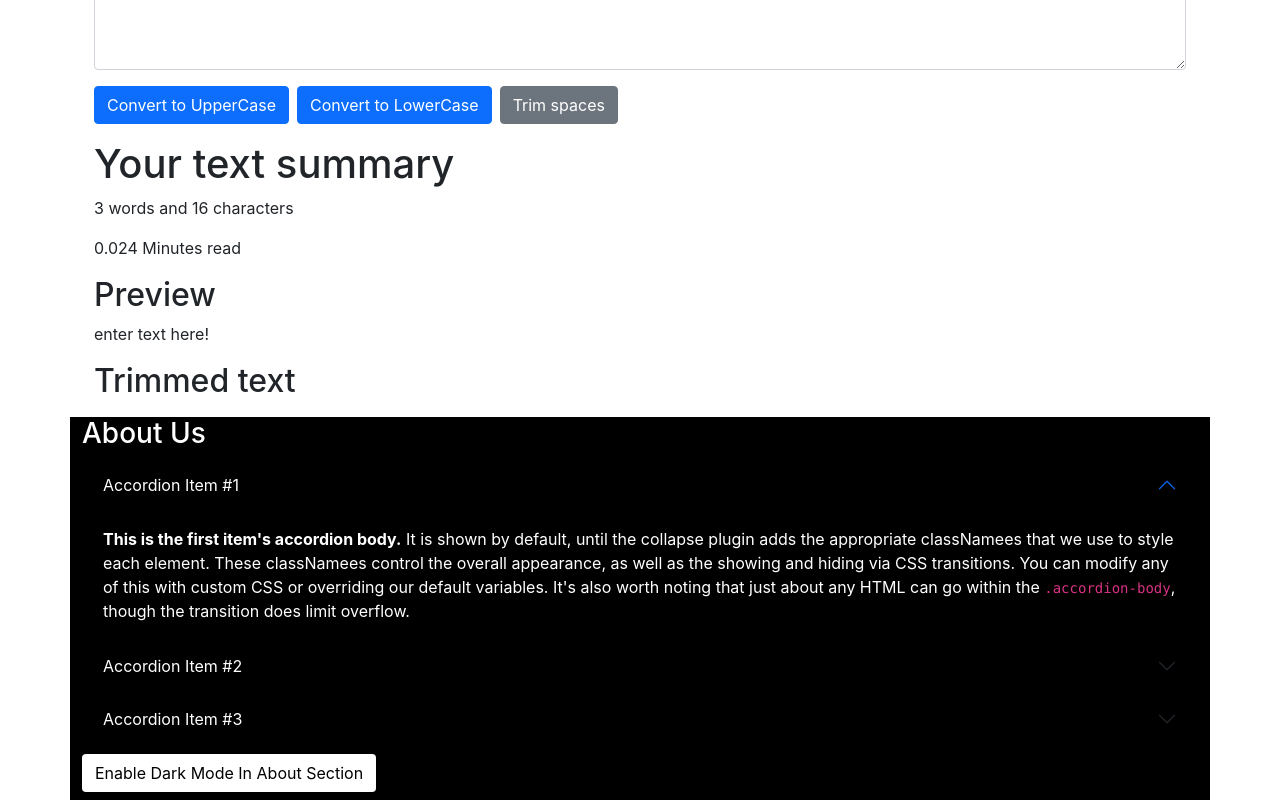
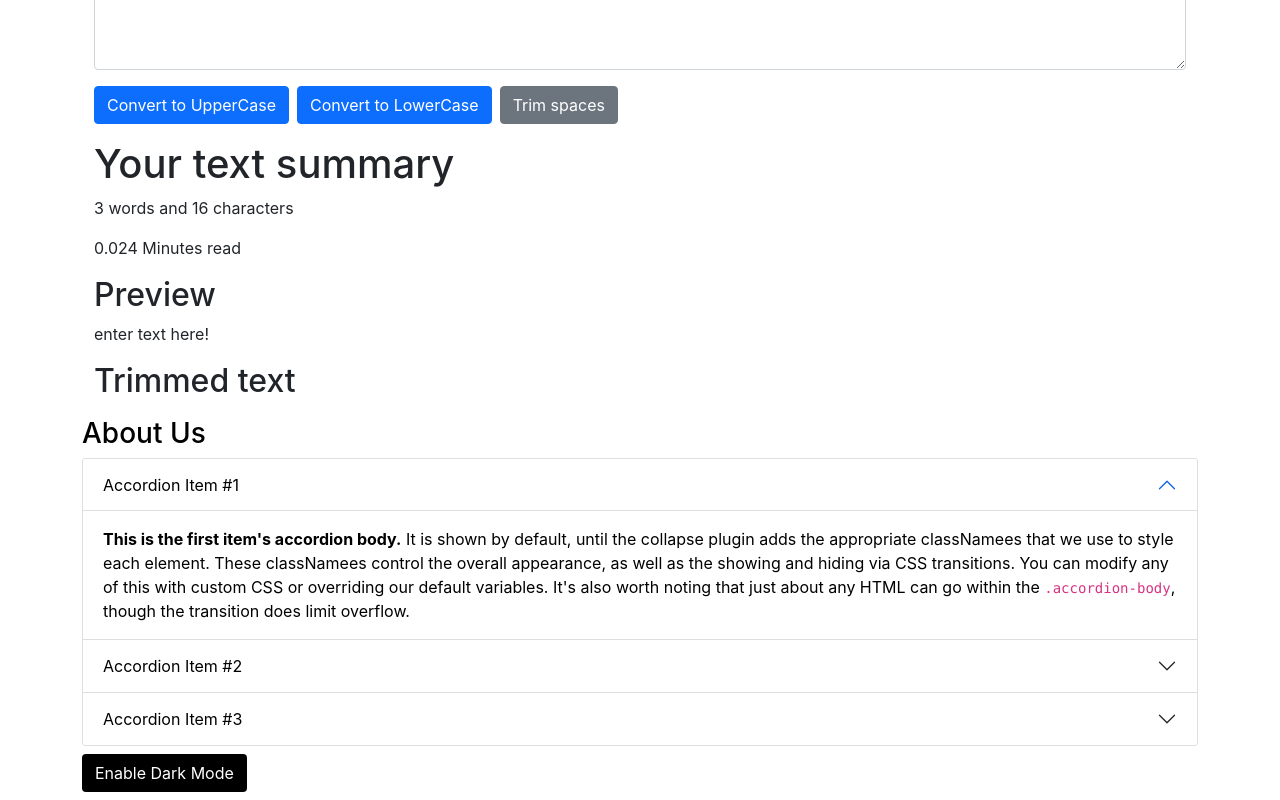
Before and after one commit to kapil551/ReactJs-Code-with-harry, a React (Create React App) app in the folder my-app/: page / in a window 1280 px wide. Shown: the part 264-1064 px from the top of the page. Built offline with nearby package versions, Linux system fonts and the light colour scheme.

Commit message:
toggle b/w light and dark mode in About component using useState react hook

```diff
--- a/my-app/src/components/About.js
+++ b/my-app/src/components/About.js
@@ -2,20 +2,90 @@
 
 // We are creating a custom function based component of react
 
-import React from 'react'
+import React, {useState} from 'react'
 
 export default function About() {
 
-    // Enble dark mode in about component
-    let myStyle = {
-        color: "white",
+    // // Enble dark mode in about component
+    // let myStyle = {
+    //     color: "white",
+    //     backgroundColor: "black",
+    // }
+
+    // let btnStyle = {
+    //     backgroundColor: "white",
+    //     color: "black"
+    // }
+
+    // Declare a new state variable, which we'll call "myStyle",
+    // And initially the value of myStyle is per light mode
+    const [myStyle, setMyStyle] = useState({
+
+        color: "black",
+        backgroundColor: "white"
+    });
+
+    // Declare another new state variable, which we'll call "btnStyle",
+    // And initially the value of btnStyle is per light mode
+    const [btnStyle, setBtnStyle] = useState({
         backgroundColor: "black",
+        color: "white"
+    });
+
+    // Declare another new state variable, which we'll call "btnText",
+    // And initially the value of btnText is "Enable Dark Mode"
+    const [btnText, setBtnText] = useState("Enable Dark Mode");
+
+
+    // handler function to toggle b/w light and dark mode on button click
+    const toggleLightAndDarkModeHandler = () => {
+
+        console.log("Btn is clicked");
+
+        if( myStyle.backgroundColor === "white" && btnStyle.backgroundColor === "black") {
+
+            // enable dark mode
+
+            // update the value of myStyle
+            setMyStyle({
+                backgroundColor: "black",
+                color: "white"
+            });
+
+            // update the value of btnStyle
+            setBtnStyle({
+                backgroundColor: "white",
+                color: "black"
+            })
+
+            // update the value of btnText
+            setBtnText("Enable Light Mode ");
+
+        }
+
+        else {
+
+             // enable light mode
+
+            // update the value of myStyle
+             setMyStyle({
+                backgroundColor: "white",
+                color: "black"
+            });
+
+            // update the value of btnStyle
+            setBtnStyle({
+                backgroundColor: "black",
+                color: "white"
+            })
+
+             // update the value of btnText
+            setBtnText("Enable Dark Mode");
+
+        }
     }
 
-    let btnStyle = {
-        backgroundColor: "white",
-        color: "black"
-    }
+
 
     return (
         <div className="container" style={myStyle}>
@@ -61,7 +131,8 @@ export default function About() {
                 </div>
             </div>
 
-            <button type="button" className="btn my-2" style={btnStyle}>Enable Dark Mode In About Section</button>
+            {/* Now I want to toggle b/w the dark mode and light mode in the about component by clicking on the button */}
+            <button type="button" className="btn my-2" onClick={toggleLightAndDarkModeHandler} style={btnStyle}> {btnText} </button>
         </div>
     )
 }
```
